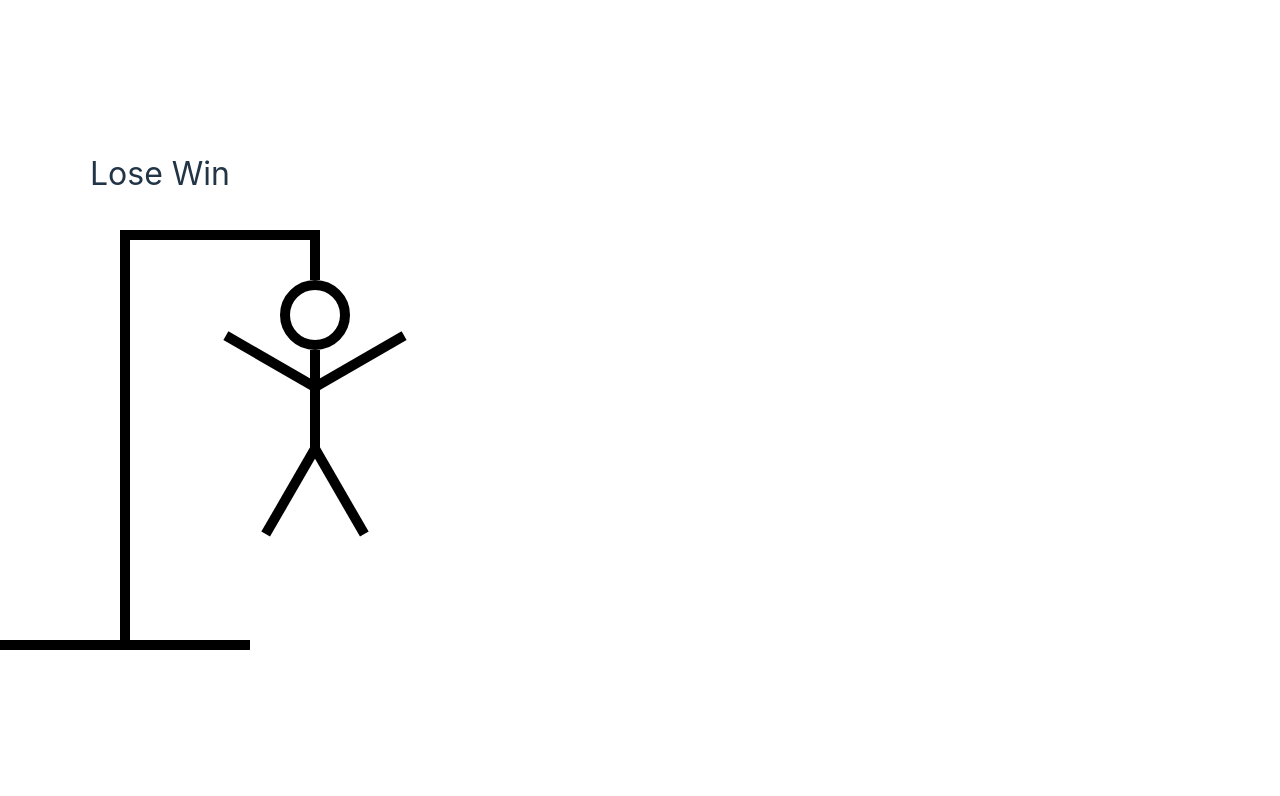
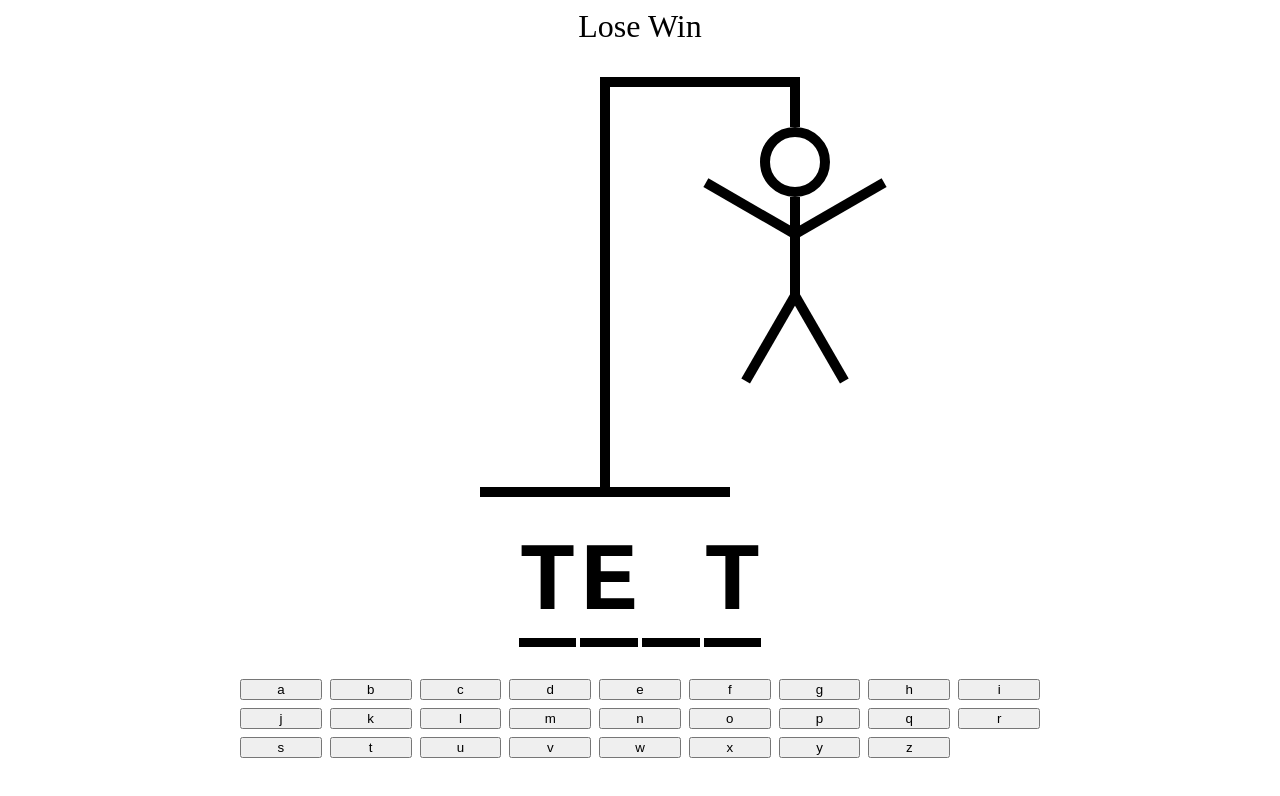
Before and after one commit to fahimehsd/react-ts-hangman, a React (Vite) app: page / in a window 1280 px wide. Shown: the top 796 px of the page. Built offline with nearby package versions, Linux system fonts and the light colour scheme.

Commit message:
keyboard and importing done

```diff
--- a/src/App.tsx
+++ b/src/App.tsx
@@ -1,6 +1,8 @@
 import { useState } from "react";
 import words from "./wordList.json";
 import HangmanDrawing from "./HangmanDrawing";
+import HangmanWord from "./HangmanWord";
+import Keyboard from "./Keyboard";
 function App() {
   const [word, setWord] = useState(() => {
     return words[Math.floor(Math.random() * words.length)];
@@ -21,6 +23,8 @@
     >
       <div style={{ fontSize: "2rem", textAlign: "center" }}>Lose Win</div>
       <HangmanDrawing />
+      <HangmanWord />
+      <Keyboard />
     </div>
   );
 }
--- /dev/null
+++ b/src/Keyboard.tsx
@@ -0,0 +1,48 @@
+const KEYS = [
+  "a",
+  "b",
+  "c",
+  "d",
+  "e",
+  "f",
+  "g",
+  "h",
+  "i",
+  "j",
+  "k",
+  "l",
+  "m",
+  "n",
+  "o",
+  "p",
+  "q",
+  "r",
+  "s",
+  "t",
+  "u",
+  "v",
+  "w",
+  "x",
+  "y",
+  "z"
+];
+
+const Keyboard = () => {
+  return (
+    <div style={{ alignSelf: "stretch" }}>
+      <div
+        style={{
+          display: "grid",
+          gridTemplateColumns: "repeat(auto-fit,minmax(75px,1fr))",
+          gap: ".5rem"
+        }}
+      >
+        {KEYS.map((key) => {
+          return <button key={key}>{key}</button>;
+        })}
+      </div>
+    </div>
+  );
+};
+
+export default Keyboard;
--- a/src/index.css
+++ /dev/null
@@ -1,69 +0,0 @@
-:root {
-  font-family: Inter, system-ui, Avenir, Helvetica, Arial, sans-serif;
-  line-height: 1.5;
-  font-weight: 400;
-
-  color-scheme: light dark;
-  color: rgba(255, 255, 255, 0.87);
-  background-color: #242424;
-
-  font-synthesis: none;
-  text-rendering: optimizeLegibility;
-  -webkit-font-smoothing: antialiased;
-  -moz-osx-font-smoothing: grayscale;
-  -webkit-text-size-adjust: 100%;
-}
-
-a {
-  font-weight: 500;
-  color: #646cff;
-  text-decoration: inherit;
-}
-a:hover {
-  color: #535bf2;
-}
-
-body {
-  margin: 0;
-  display: flex;
-  place-items: center;
-  min-width: 320px;
-  min-height: 100vh;
-}
-
-h1 {
-  font-size: 3.2em;
-  line-height: 1.1;
-}
-
-button {
-  border-radius: 8px;
-  border: 1px solid transparent;
-  padding: 0.6em 1.2em;
-  font-size: 1em;
-  font-weight: 500;
-  font-family: inherit;
-  background-color: #1a1a1a;
-  cursor: pointer;
-  transition: border-color 0.25s;
-}
-button:hover {
-  border-color: #646cff;
-}
-button:focus,
-button:focus-visible {
-  outline: 4px auto -webkit-focus-ring-color;
-}
-
-@media (prefers-color-scheme: light) {
-  :root {
-    color: #213547;
-    background-color: #ffffff;
-  }
-  a:hover {
-    color: #747bff;
-  }
-  button {
-    background-color: #f9f9f9;
-  }
-}
```
Also changed, not shown: src/main.tsx (+6 -7 lines).
